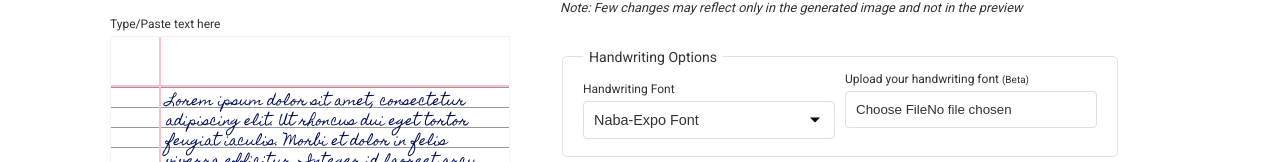
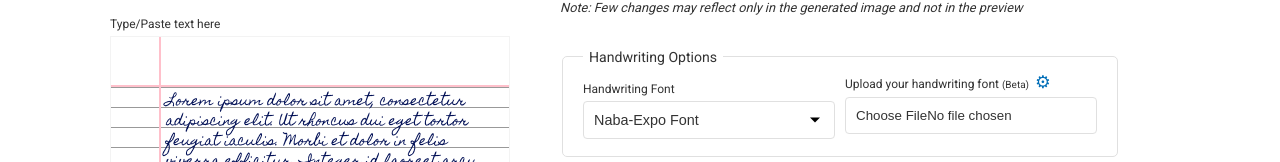
Before and after one commit to Naba-poxE/Text2writing, a website with bundled scripts: page index.html in a window 1280 px wide. Shown: the part 272-434 px from the top of the page. Built offline with nearby package versions, Linux system fonts and the light colour scheme; no server answers; a web font is replaced by a local one.

Commit message:
Update index.html

```diff
--- a/index.html
+++ b/index.html
@@ -139,7 +139,7 @@
                       Nullam blandit quis est vitae feugiat.
 
 
-
+                      <br>
                       -  Naba-Expo
                     </div>
                   </div>
@@ -207,6 +207,13 @@
                   <div class="upload-handwriting-container">
                     <label class="block" for="font-file"
                       >Upload your handwriting font <small>(Beta)</small>&nbsp;
+                      <a
+                        style="font-size: 1.1rem;"
+                        title="How to add your own handwriting"
+                        href="https://www.calligraphr.com/en/"
+                      >
+                        &#9881;
+                      </a>
                     </label>
                     <input accept=".ttf, .otf" type="file" id="font-file" />
                   </div>
```
